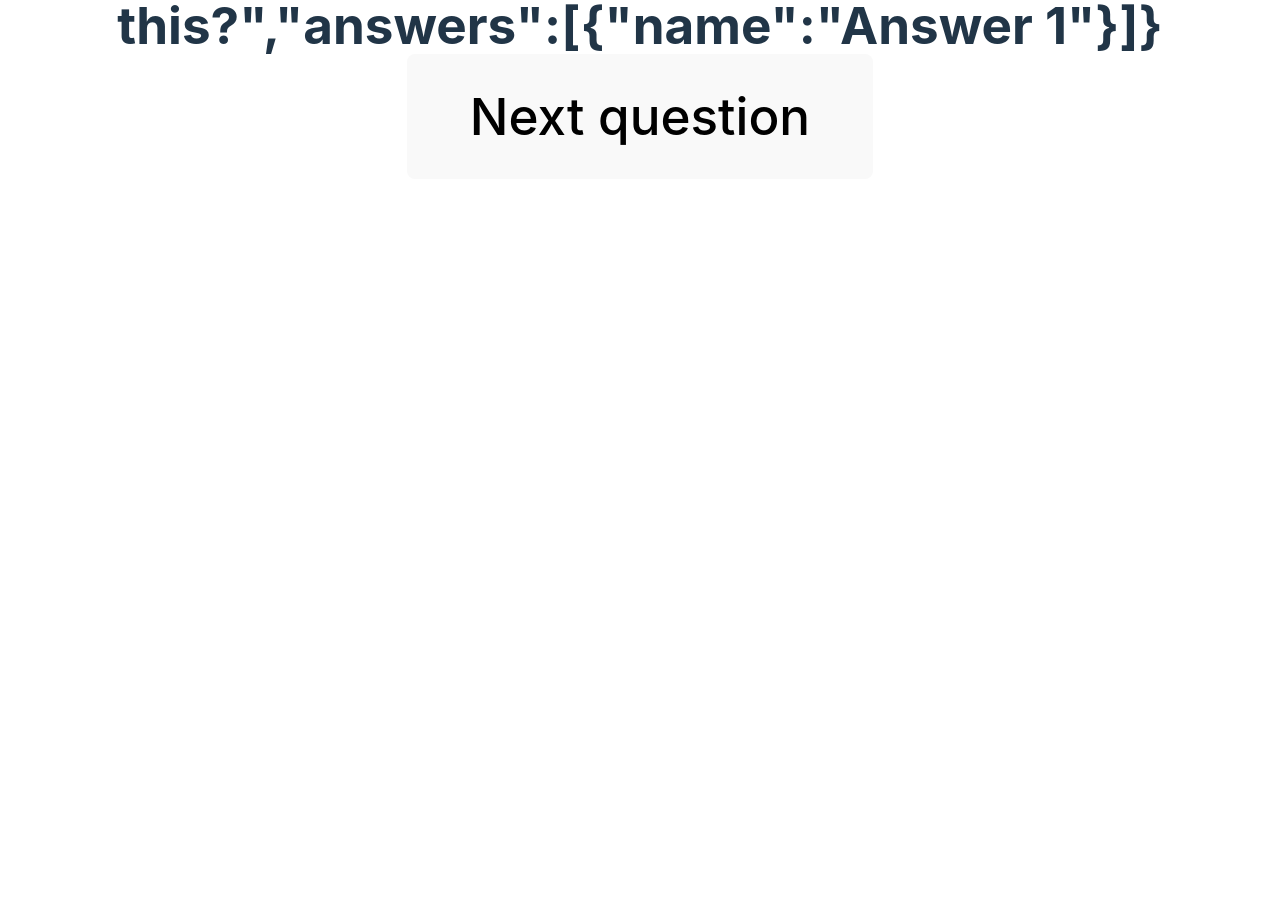
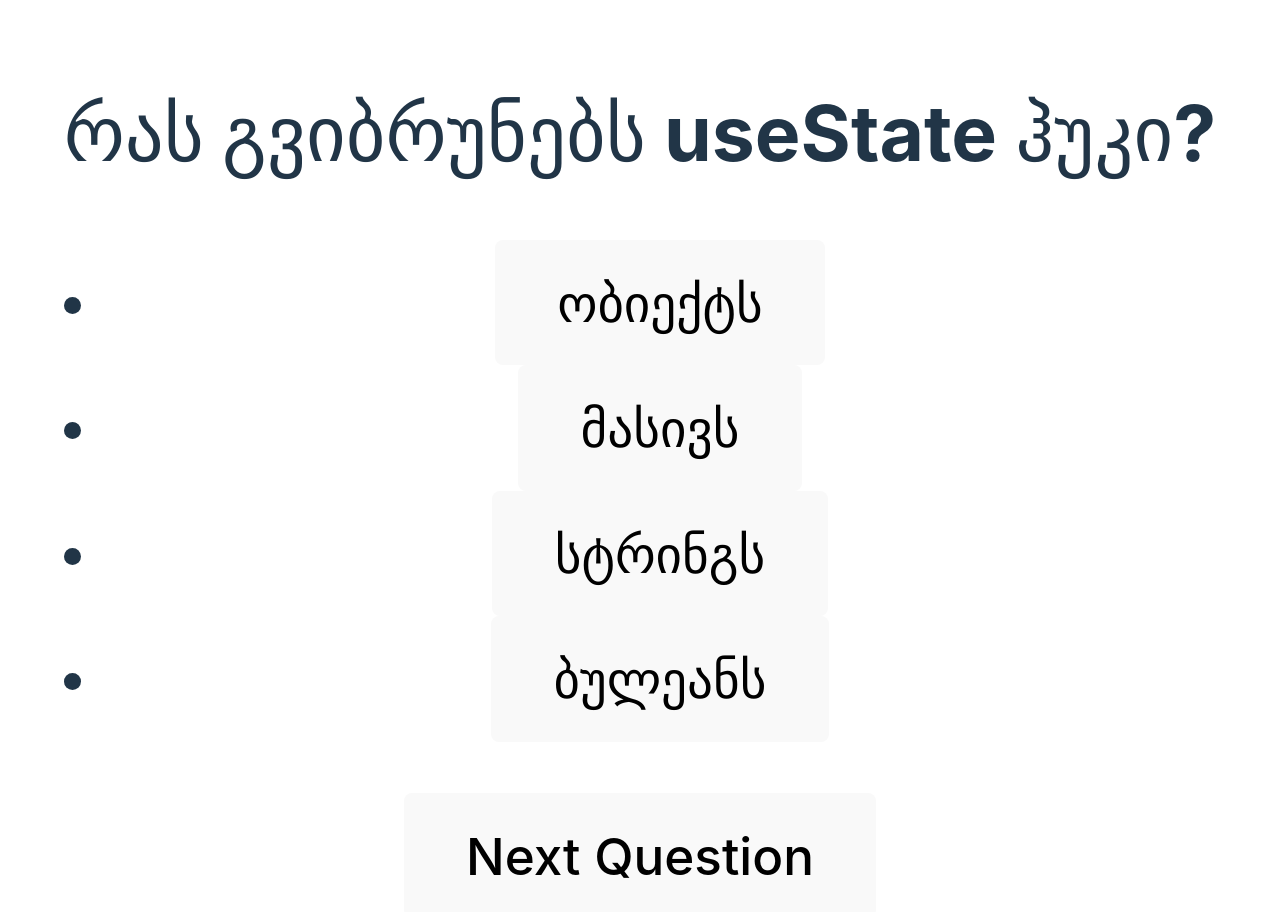
Before and after one commit to sopo/quiztime, a React (Vite) app: page /question/1 in a window 1280 px wide. Shown: the part 340-1252 px from the top of the page. Before the commit the page ends 800 px from the top, so only its background shows below. Built offline with nearby package versions, Linux system fonts and the light colour scheme.

Commit message:
create questions ans answers on ui

```diff
--- a/src/pages/question.tsx
+++ b/src/pages/question.tsx
@@ -1,32 +1,22 @@
-import { useEffect, useState } from "react"
-import { Navigate, useParams } from "react-router-dom"
+import { Navigate, useParams } from "react-router-dom";
+import QuizComponent from "./quiz";
 
-const Question:React.FC =() => {
-    const {id} = useParams()
-    const [question,setQuestion] = useState<any | undefined>(undefined)
+const Question: React.FC = () => {
+  const { id } = useParams();
 
-    useEffect(()=>{
-        // wamovigebt idit questions
-        setQuestion({
-            question:"what is this?",
-            answers:[
-                {
-                    name:"Answer 1"
-                }
-            ]
-        })
-    },[id])
+  function nextQuestion() {
+    if (id === "5") {
+      <Navigate to="/result" />;
+      return;
+    }
+    const nextId = parseInt(id as string) + 1;
+    <Navigate to={"/" + nextId} />;
+  }
 
-    function nextQuestion(){
-        if(id === '5'){
-            <Navigate to="/result" />
-            return;
-        }
-        const nextId = parseInt(id as string)+1;
-            <Navigate to={"/" + nextId} />
-
-    }
-
-    return <h1>THIS IS QUESTION: {JSON.stringify(question)} <button onClick={nextQuestion} >Next question</button> </h1>
-}
-export default Question
+  return (
+    <h1>
+      <QuizComponent />
+    </h1>
+  );
+};
+export default Question;
--- /dev/null
+++ b/src/pages/quiz/index.tsx
@@ -0,0 +1,37 @@
+import { useState } from "react";
+import { quiz } from "../../data/data";
+
+const QuizComponent: React.FC = () => {
+  const [currentQuestionIndex, setCurrentQuestionIndex] = useState(0);
+  const currentQuestion = quiz.questions[currentQuestionIndex];
+
+  const handleNextQuestion = () => {
+    if (currentQuestionIndex < quiz.questions.length - 1) {
+      setCurrentQuestionIndex((prevIndex) => prevIndex + 1);
+    }
+  };
+
+  return (
+    <div>
+      <h1>{quiz.name}</h1>
+      <div>
+        <h2>{currentQuestion.name}</h2>
+        <ul>
+          {currentQuestion.variants.map((variant) => (
+            <li key={variant.id}>
+              <button>{variant.name}</button>
+            </li>
+          ))}
+        </ul>
+      </div>
+      {currentQuestionIndex < quiz.questions.length - 1 && (
+        <button onClick={handleNextQuestion}>Next Question</button>
+      )}
+      {currentQuestionIndex === quiz.questions.length - 1 && (
+        <p>Quiz Completed!</p>
+      )}
+    </div>
+  );
+};
+
+export default QuizComponent;
```
